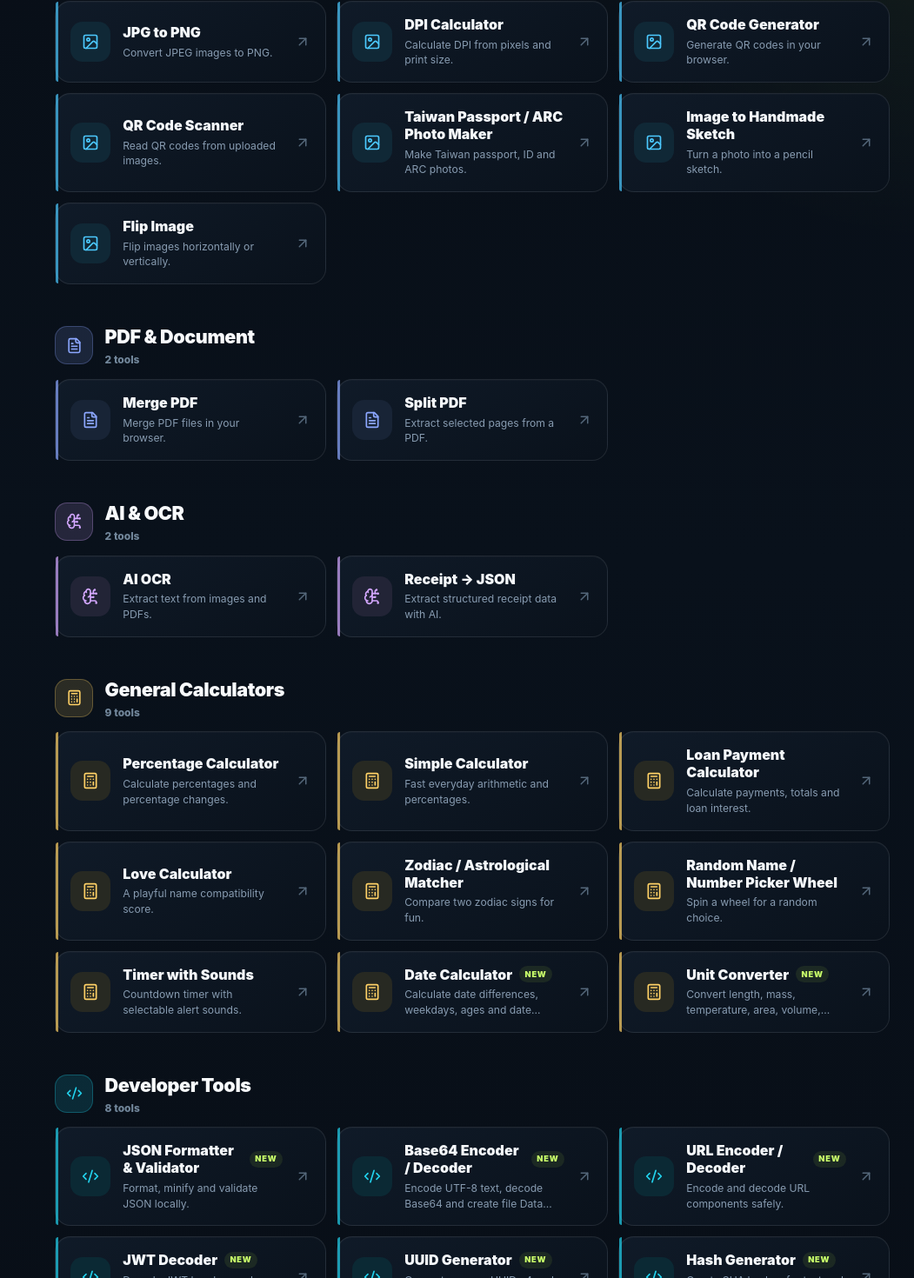
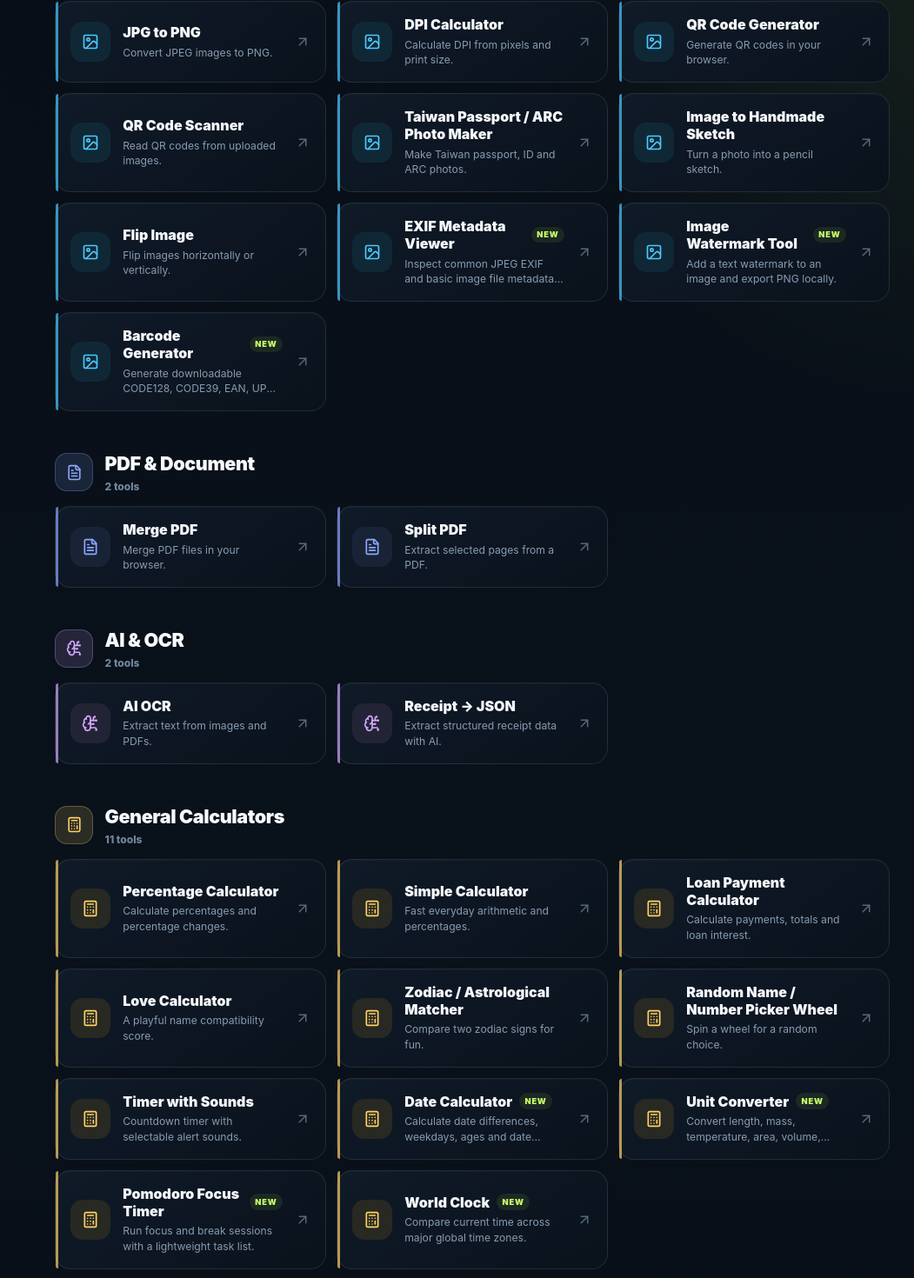
Before and after one commit to KanwarAfaq/anytool-online, a React (Vite) app: page /tools in a window 1280 px wide. Shown: the part 1302-2772 px from the top of the page at 87% size, without its empty margins (229-1280 px from the left). Built offline with nearby package versions, Linux system fonts and the light colour scheme.

Commit message:
Register second-wave tools

```diff
--- a/src/data/tools.js
+++ b/src/data/tools.js
@@ -57,6 +57,20 @@ export const tools = [
   ['aspect-ratio-calculator','Aspect Ratio Calculator','design','Simplify ratios and calculate matching image dimensions.','Calculate simplified aspect ratios, matching dimensions and megapixels for images and displays.','2026-09-27',true],
   ['date-calculator','Date Calculator','general','Calculate date differences, weekdays, ages and date offsets.','Calculate days between dates, weekdays, ages, and add or subtract calendar offsets.','2026-09-27',true],
   ['unit-converter','Unit Converter','general','Convert length, mass, temperature, area, volume, speed and data units.','Convert common length, mass, temperature, area, volume, speed and digital-storage units instantly.','2026-09-27',true],
+  ['csv-converter','CSV ↔ JSON Converter','developer','Convert CSV tables to JSON and JSON arrays back to CSV.','Convert CSV to JSON or JSON arrays to CSV locally with quoted-field support and downloadable output.','2026-09-27',true],
+  ['yaml-json-converter','YAML ↔ JSON Converter','developer','Convert YAML configuration to JSON and JSON back to YAML.','Convert YAML and JSON locally in your browser with formatted downloadable output.','2026-09-27',true],
+  ['json-to-types','JSON to TypeScript Types','developer','Generate TypeScript interfaces and types from JSON.','Turn JSON objects and arrays into TypeScript interfaces with optional and readonly property controls.','2026-09-27',true],
+  ['sql-formatter','SQL Formatter','developer','Format and minify SQL across common database dialects.','Format SQL for standard SQL, PostgreSQL, MySQL, SQLite, SQL Server and Oracle PL/SQL locally.','2026-09-27',true],
+  ['cron-generator','Cron Generator & Next Runs','developer','Build or inspect five-field cron schedules and preview upcoming runs.','Generate and validate five-field cron expressions and preview the next scheduled run times locally.','2026-09-27',true],
+  ['favicon-generator','Favicon Generator','design','Create favicon sizes from an emoji, character or uploaded image.','Generate browser, Apple touch and PWA favicon PNG sizes locally from text, emoji or an uploaded image.','2026-09-27',true],
+  ['gradient-generator','CSS Gradient Generator','design','Build linear and radial CSS gradients with live preview.','Create linear and radial CSS gradients with multiple colors, angle control and copy-ready CSS.','2026-09-27',true],
+  ['box-shadow-generator','CSS Box Shadow Generator','design','Design CSS box shadows visually and copy the result.','Create CSS box-shadow values with live controls for offsets, blur, spread, opacity, color and inset mode.','2026-09-27',true],
+  ['exif-viewer','EXIF Metadata Viewer','image','Inspect common JPEG EXIF and basic image file metadata locally.','Read common JPEG EXIF camera fields and basic image file metadata locally without uploading the image.','2026-09-27',true],
+  ['image-watermark','Image Watermark Tool','image','Add a text watermark to an image and export PNG locally.','Add configurable text watermarks to images with position, size, opacity and color controls in your browser.','2026-09-27',true],
+  ['barcode-generator','Barcode Generator','image','Generate downloadable CODE128, CODE39, EAN, UPC and other barcodes.','Generate common barcode formats locally and download them as SVG or PNG.','2026-09-27',true],
+  ['pomodoro-timer','Pomodoro Focus Timer','general','Run focus and break sessions with a lightweight task list.','Use a configurable Pomodoro focus timer with short and long breaks plus browser-local task tracking.','2026-09-27',true],
+  ['world-clock','World Clock','general','Compare current time across major global time zones.','View live local times and dates across major world cities using browser Intl time-zone data.','2026-09-27',true],
+  ['typing-test','Typing Speed Test','text','Measure typing speed and accuracy against a fixed prompt.','Measure words per minute, accuracy, correct words and time remaining in a privacy-friendly typing test.','2026-09-27',true],
 ].map(([slug,name,category,description,seoDescription,updatedAt,localProcessing]) => ({ slug,name,category,description,seoDescription,updatedAt,localProcessing }))
 
 export const toolBySlug = Object.fromEntries(tools.map(t => [t.slug, t]))
```
